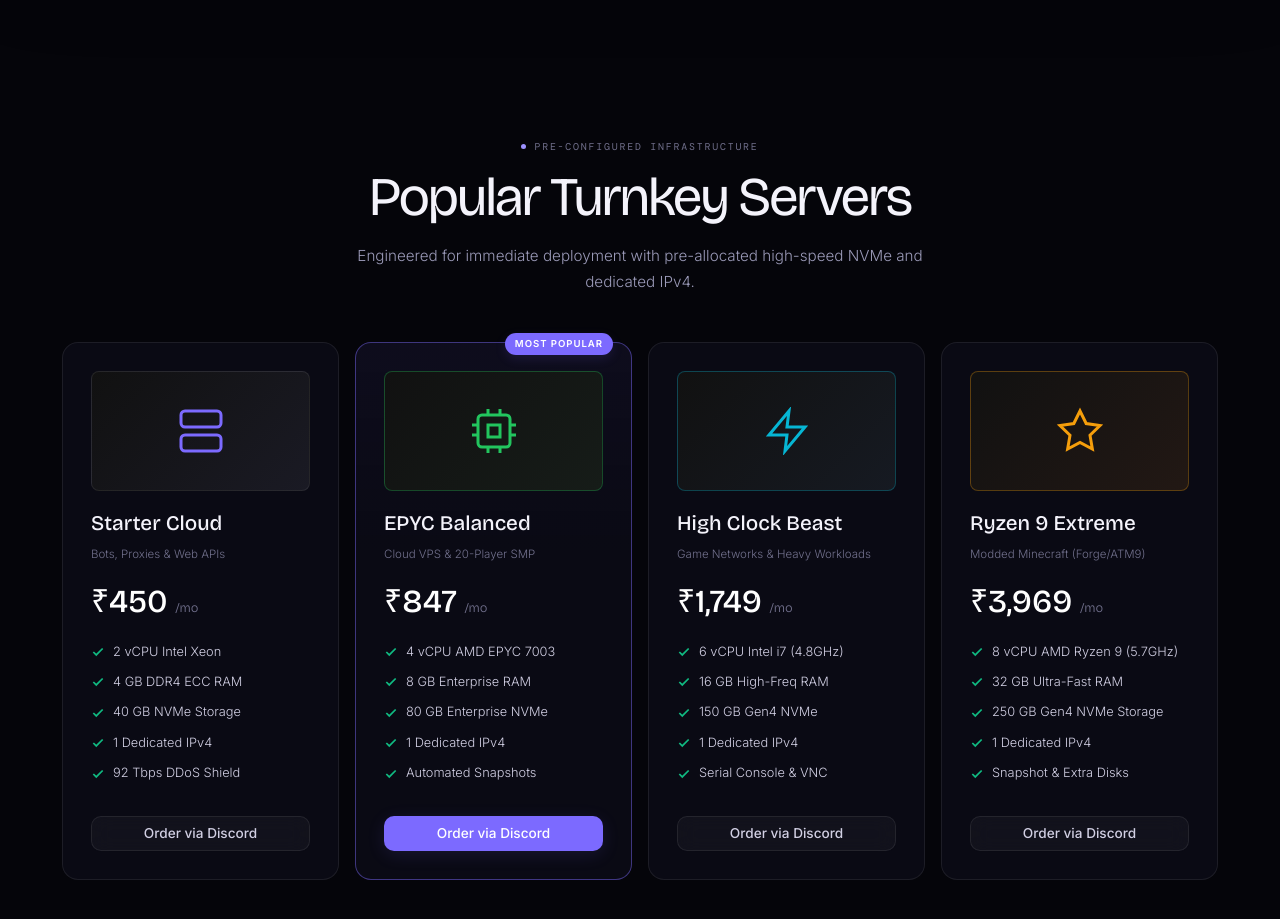
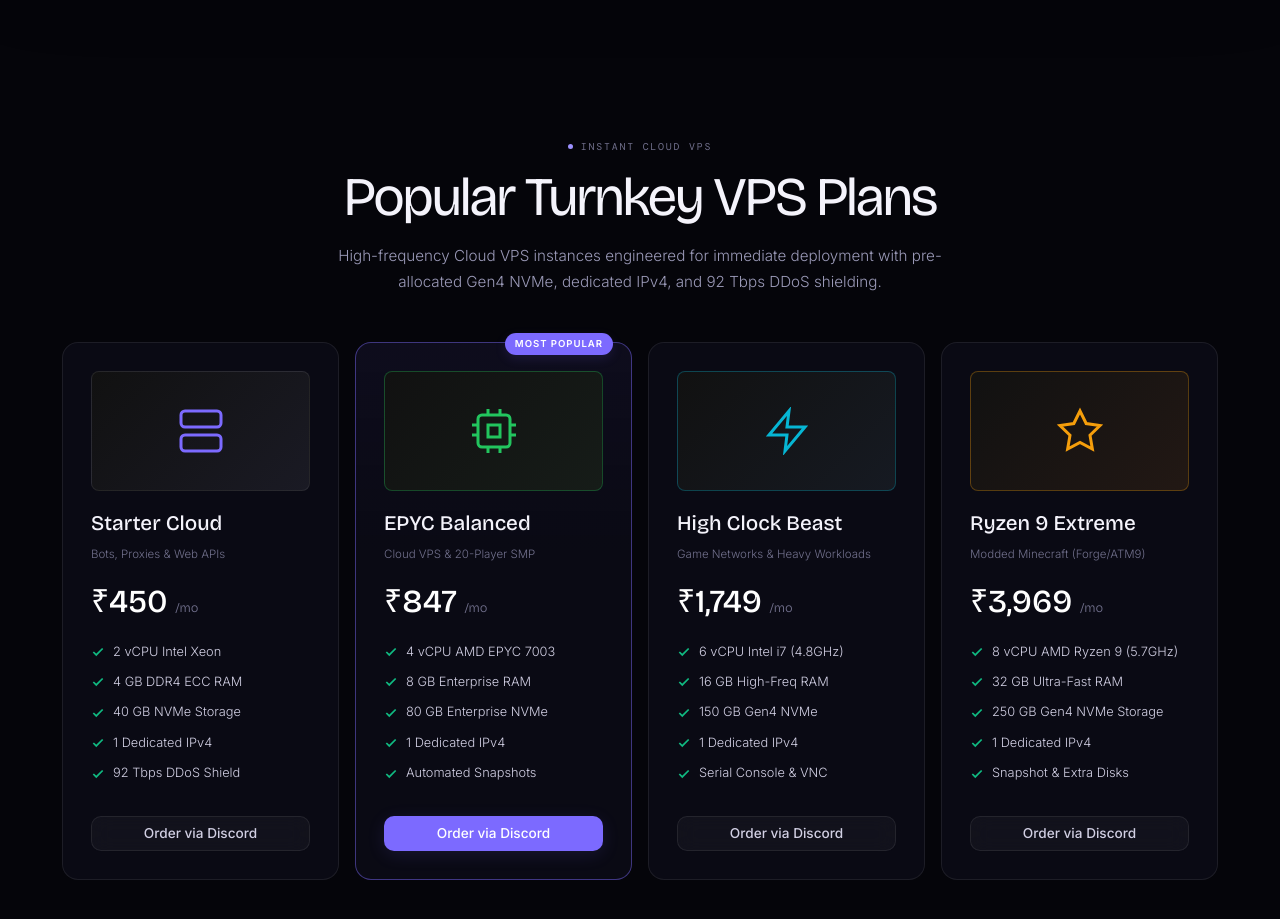
Before and after one commit to tejasjhain-sudo/kriyonhost, a website: page public/index.html in a window 1280 px wide. Shown: the part 3840-4759 px from the top of the page. Drawn offline with nearby package versions, Linux system fonts and the light colour scheme; no server answers.

Commit message:
chore: update turnkey servers section heading and tagline to explicitly state Cloud VPS

```diff
--- a/public/index.html
+++ b/public/index.html
@@ -550,10 +550,10 @@
   <section class="s" id="plans-section">
     <div class="wrap">
 
-      <div style="text-align:center; max-width:600px; margin:0 auto 1rem;">
-        <span class="eyebrow"><span class="eyebrow-dot"></span> Pre-Configured Infrastructure</span>
-        <h2 class="sh">Popular Turnkey Servers</h2>
-        <p class="sub">Engineered for immediate deployment with pre-allocated high-speed NVMe and dedicated IPv4.</p>
+      <div style="text-align:center; max-width:640px; margin:0 auto 1.5rem;">
+        <span class="eyebrow"><span class="eyebrow-dot"></span> Instant Cloud VPS</span>
+        <h2 class="sh">Popular Turnkey VPS Plans</h2>
+        <p class="sub">High-frequency Cloud VPS instances engineered for immediate deployment with pre-allocated Gen4 NVMe, dedicated IPv4, and 92 Tbps DDoS shielding.</p>
       </div>
 
       <div class="plans-grid">
```
